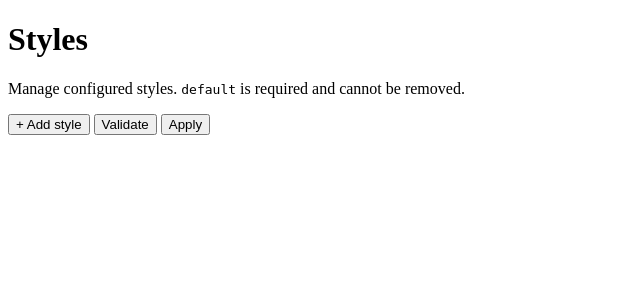
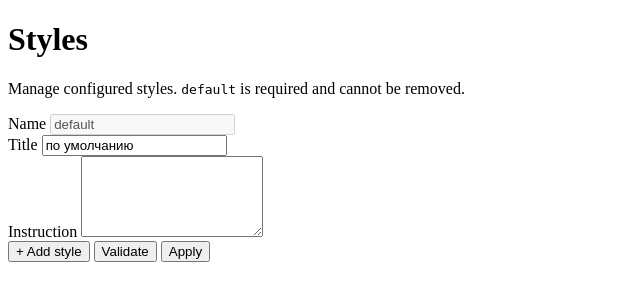
Before and after one commit to DavydenkoVA/stream-orchestrator, a FastAPI app: page /styles in a window 1280 px wide. Shown: the part 44-345 px from the top of the page, without its empty margins (0-640 px from the left). Run offline with FastAPI, Linux system fonts and the light colour scheme; some libraries are stand-ins or nearby versions.

Commit message:
Render default style name as disabled with hidden submit fields

```diff
--- a/app/templates/admin/styles.html
+++ b/app/templates/admin/styles.html
@@ -5,7 +5,37 @@
   <p class="muted">Manage configured styles. <code>default</code> is required and cannot be removed.</p>
 
   <form id="styles-form">
-    <div id="styles-container"></div>
+    <div id="styles-container" data-next-index="{{ styles|length }}">
+      {% for style in styles %}
+        <div class="card style-item" data-style-index="{{ loop.index0 }}" data-style-key="{{ style.key }}">
+          <div class="row">
+            <div>
+              <label>Name
+                {% if style.key == "default" %}
+                  <input value="{{ style.key }}" disabled>
+                  <input type="hidden" name="styles[{{ loop.index0 }}][name]" value="{{ style.key }}">
+                  <input type="hidden" name="styles[{{ loop.index0 }}][system]" value="default">
+                {% else %}
+                  <input name="styles[{{ loop.index0 }}][name]" value="{{ style.key }}">
+                  <input type="hidden" name="styles[{{ loop.index0 }}][system]" value="">
+                {% endif %}
+              </label>
+            </div>
+            <div>
+              <label>Title
+                <input name="styles[{{ loop.index0 }}][title]" value="{{ style.title }}">
+              </label>
+            </div>
+          </div>
+          <label>Instruction
+            <textarea name="styles[{{ loop.index0 }}][instruction]" rows="5">{{ style.instruction }}</textarea>
+          </label>
+          {% if style.key != "default" %}
+            <button type="button" class="remove-style">Remove style</button>
+          {% endif %}
+        </div>
+      {% endfor %}
+    </div>
 
     <div class="actions">
       <button type="button" id="add-style-btn">+ Add style</button>
@@ -29,32 +59,27 @@
   <div id="status-panel"></div>
 
   <template id="style-template">
-    <div class="card style-item" data-style-index="__S_INDEX__" data-style-key="__S_NAME__">
+    <div class="card style-item" data-style-index="__S_INDEX__" data-style-key="">
       <div class="row">
         <div>
           <label>Name
-            <input name="styles[__S_INDEX__][name]" value="__S_NAME__" __S_NAME_READONLY__>
+            <input name="styles[__S_INDEX__][name]" value="">
           </label>
-          <input type="hidden" name="styles[__S_INDEX__][system]" value="__S_SYSTEM__">
+          <input type="hidden" name="styles[__S_INDEX__][system]" value="">
         </div>
         <div>
           <label>Title
-            <input name="styles[__S_INDEX__][title]" value="__S_TITLE__">
+            <input name="styles[__S_INDEX__][title]" value="">
           </label>
         </div>
       </div>
       <label>Instruction
-        <textarea name="styles[__S_INDEX__][instruction]" rows="5">__S_INSTRUCTION__</textarea>
+        <textarea name="styles[__S_INDEX__][instruction]" rows="5"></textarea>
       </label>
-      __S_REMOVE_BUTTON__
+      <button type="button" class="remove-style">Remove style</button>
     </div>
   </template>
 
-  <script>
-    window.STYLES_INITIAL = {
-      styles: {{ styles | tojson }}
-    };
-  </script>
 {% endblock %}
 
 {% block scripts %}
```
Also changed, not shown: tests/test_admin_routes.py (+26 -6 lines), 1 other file.
